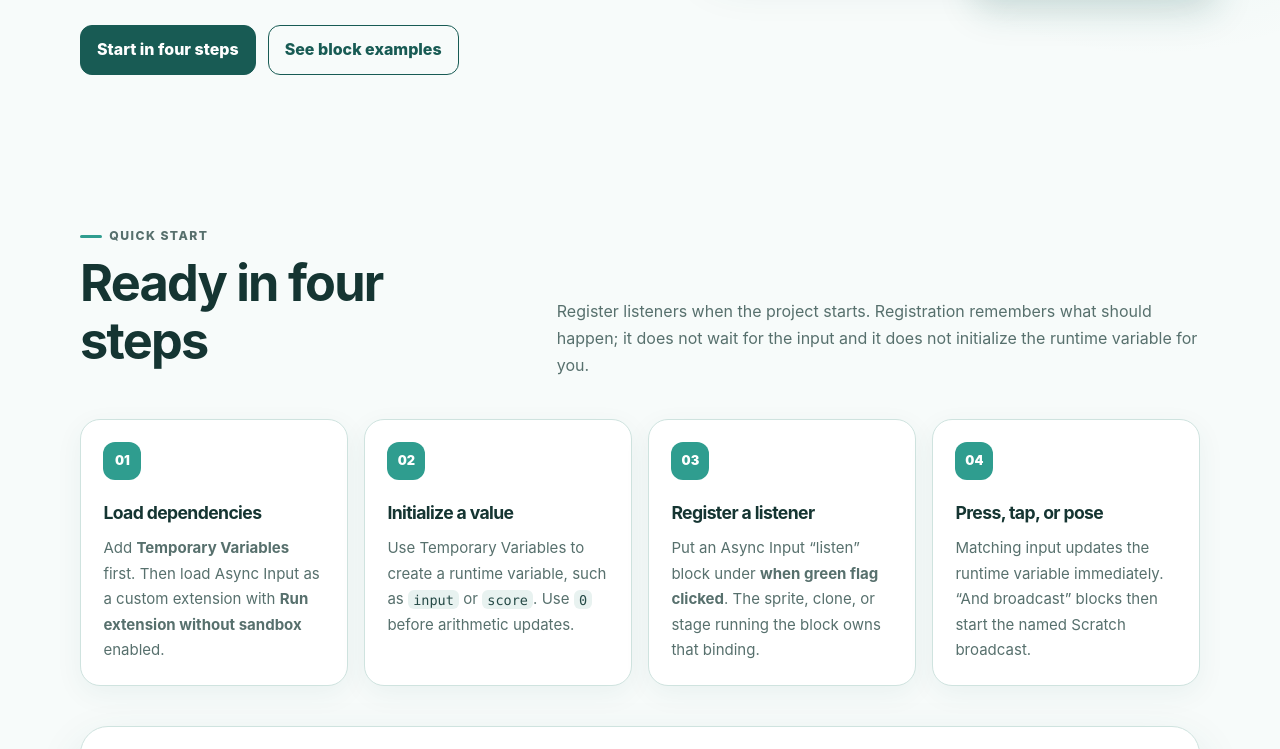
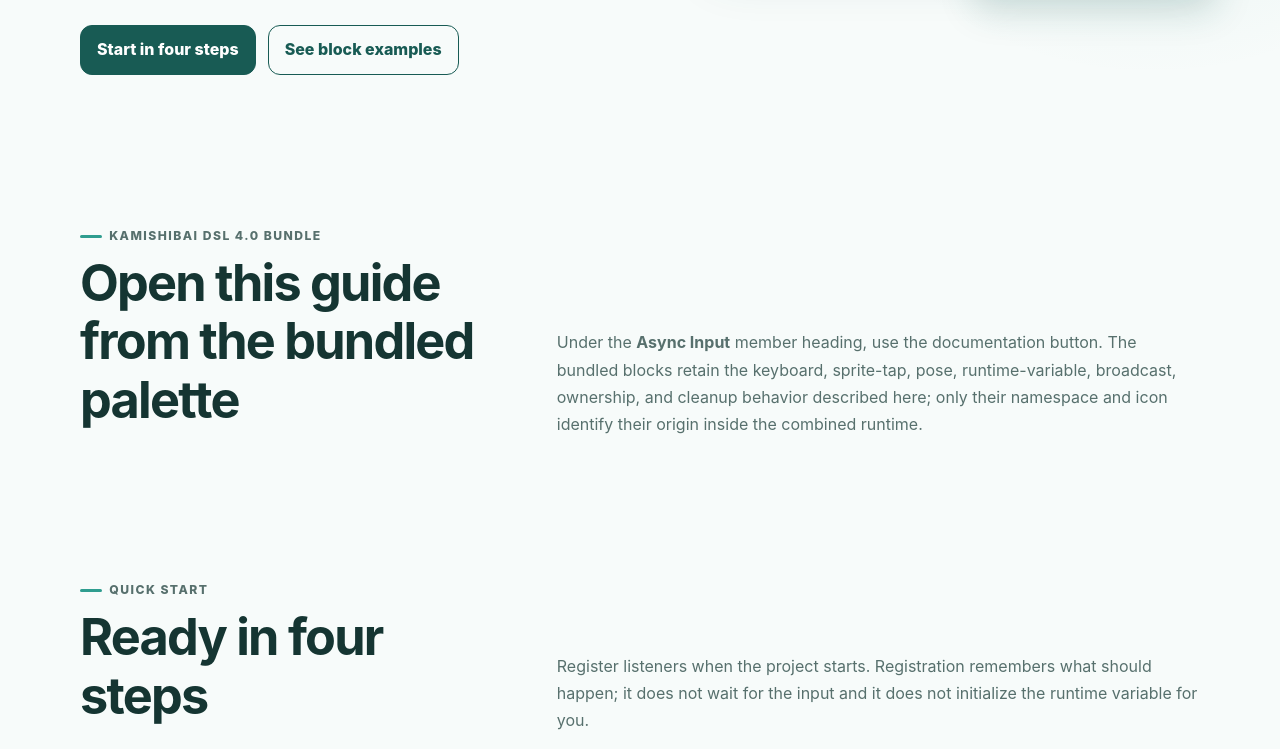
Before and after one commit to kubohiroya/turbowarp-async-input, a website built with Vite: page docs/index.html in a window 1280 px wide. Shown: the part 660-1409 px from the top of the page. Built offline with nearby package versions, Linux system fonts and the light colour scheme.

Commit message:
docs(pages): explain DSL 4.0 bundle access (#35)
Co-authored-by: ci <ci@example.com>

```diff
--- a/docs/index.html
+++ b/docs/index.html
@@ -22,6 +22,7 @@
         </a>
         <nav class="app-bar-sections" aria-label="Guide sections">
           <a href="#quick-start">Quick start</a>
+          <a href="#dsl4-bundle">DSL 4.0</a>
           <a href="#examples">Examples</a>
           <a href="#composition">Composition API</a>
           <a href="#reference">Reference</a>
@@ -66,6 +67,21 @@
             <div class="runtime-label">Runtime variable</div>
             <div class="runtime-value"><span>input</span><strong>pressed</strong></div>
           </div>
+        </div>
+      </section>
+
+      <section class="section" id="dsl4-bundle" aria-labelledby="dsl4-bundle-title">
+        <div class="section-heading">
+          <div>
+            <p class="eyebrow">Kamishibai DSL 4.0 bundle</p>
+            <h2 id="dsl4-bundle-title">Open this guide from the bundled palette</h2>
+          </div>
+          <p>
+            Under the <strong>Async Input</strong> member heading, use the documentation button.
+            The bundled blocks retain the keyboard, sprite-tap, pose, runtime-variable, broadcast,
+            ownership, and cleanup behavior described here; only their namespace and icon identify
+            their origin inside the combined runtime.
+          </p>
         </div>
       </section>
 
```
Also changed, not shown: docs/ja/index.html (+15 -0 lines).
